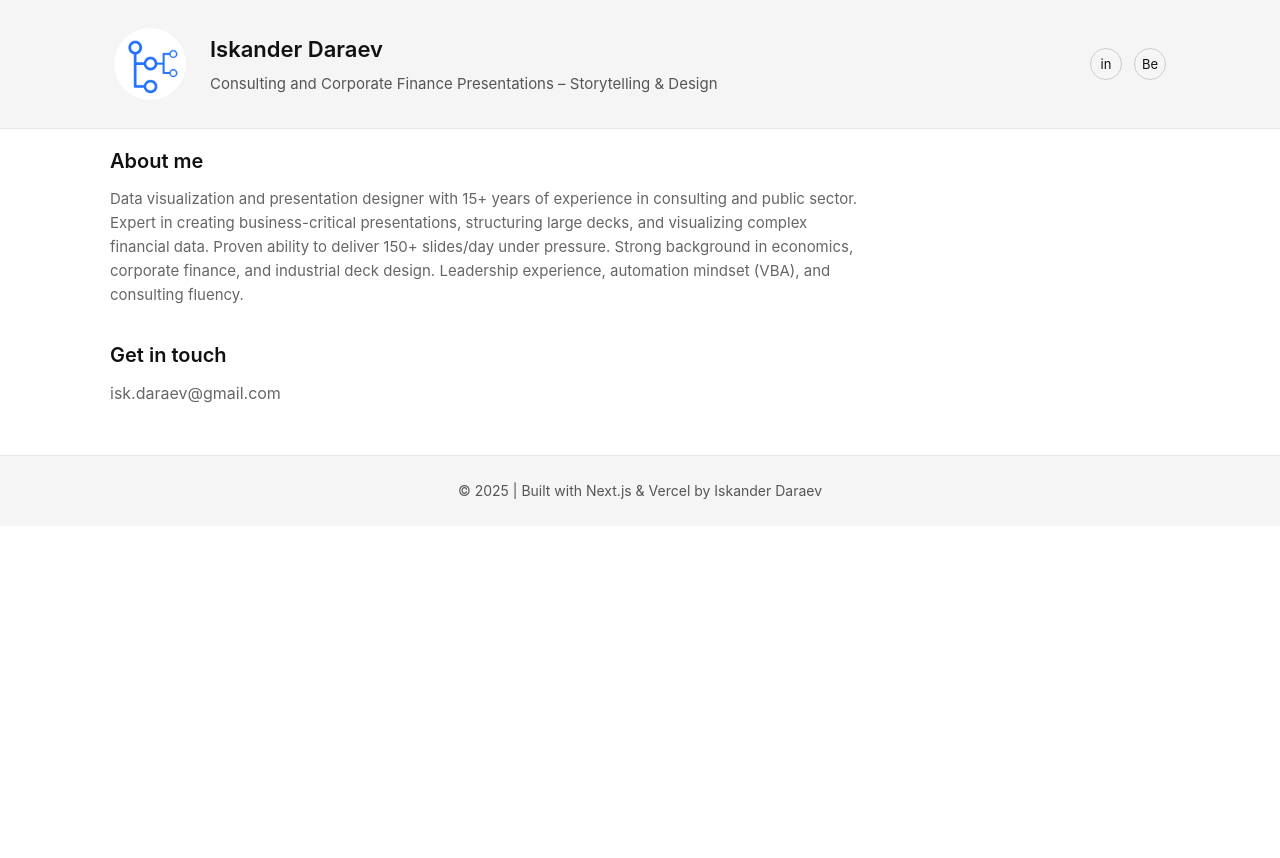
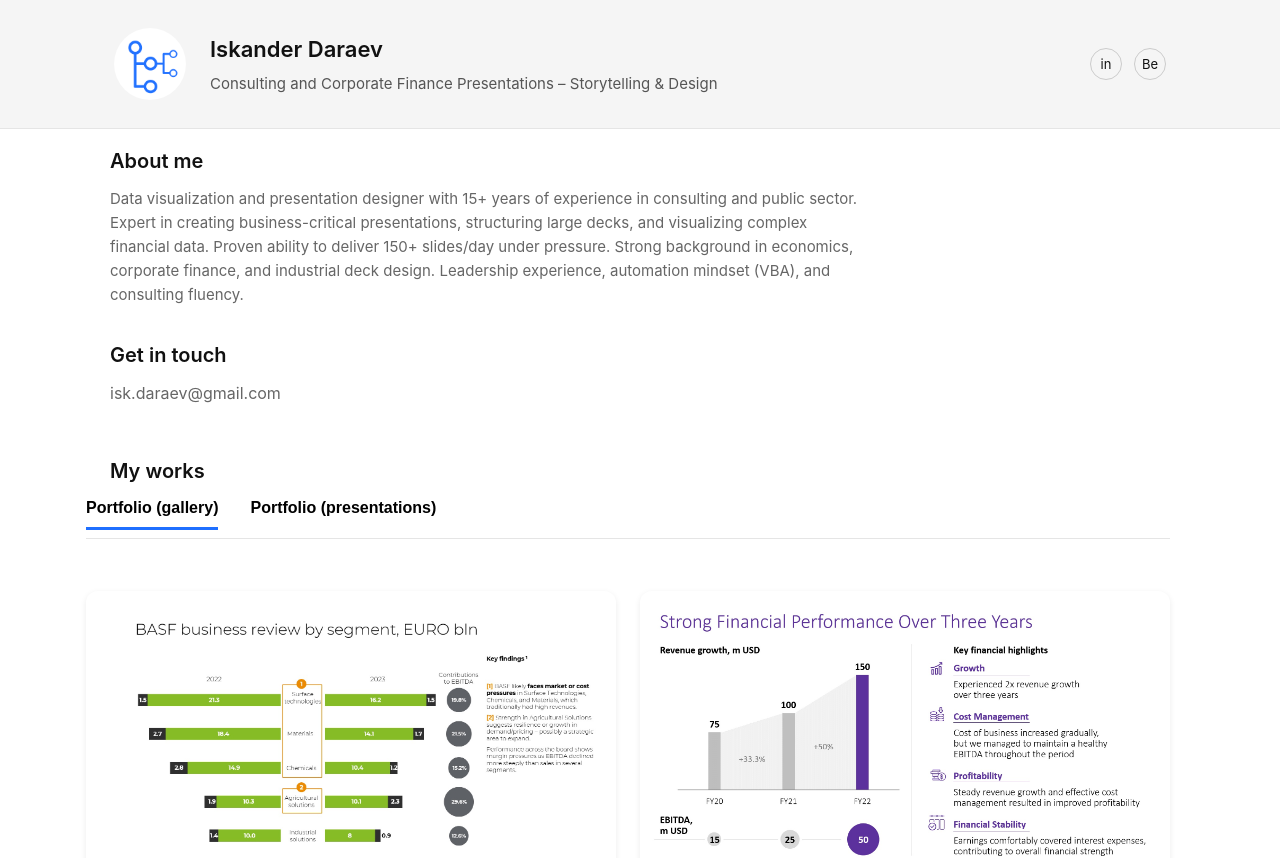
Before and after one commit to isk06/ruportfo, a Next.js app: page / in a window 1280 px wide. Shown: the top 858 px of the page. Before the commit the page ends 800 px from the top, so only its background shows below. Built offline with nearby package versions, Linux system fonts and the light colour scheme.

Commit message:
Freeze My works and tabs while scrolling portfolio

```diff
--- a/app/page.tsx
+++ b/app/page.tsx
@@ -88,6 +88,10 @@ export default function HomePage() {
       <section className="section">
 
 
+        <PortfolioTabs
+          images={imageFiles}
+          pdfs={pdfFiles}
+        />
       </section>
 
       {/* ================= FOOTER ================= */}
```
